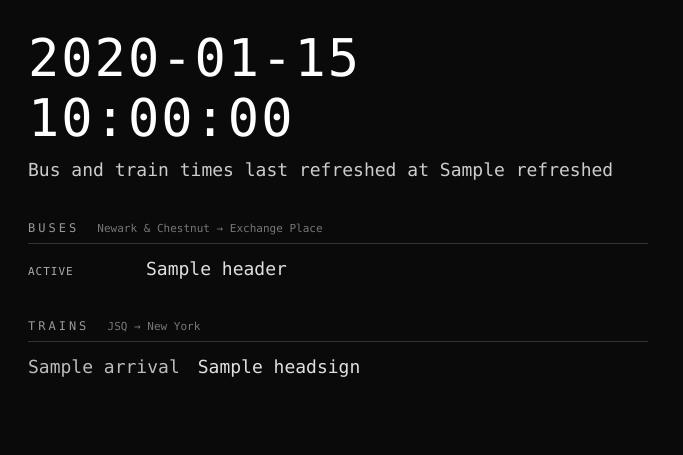
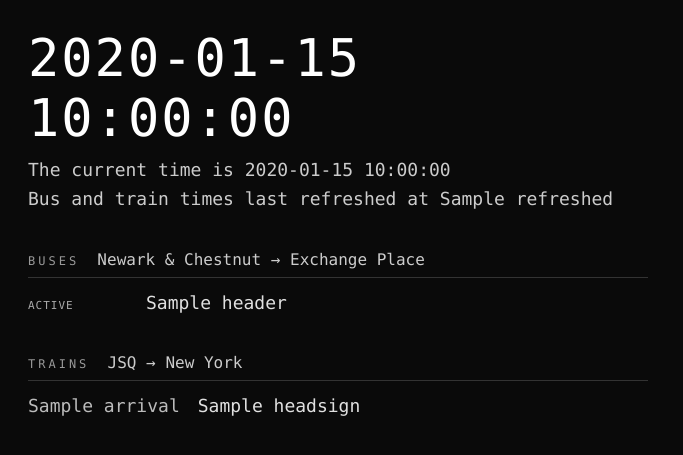
Before and after one commit to EscVelocityDigital/TransportationApp, a Flask app: template board/templates/board.html in a window 1280 px wide. Shown: the top 455 px of the page, without its empty margins (0-683 px from the left). Run offline with Flask 3, Linux system fonts and the light colour scheme; the template is opened without the code that fills it: most values are stand-ins (such as "Sample title", 1, 10 or a date in 2020).

Commit message:
Increase subtitle size, restore current time label
Co-Authored-By: Claude Sonnet 4.6 <noreply@anthropic.com>

```diff
--- a/board/static/style.css
+++ b/board/static/style.css
@@ -41,8 +41,8 @@ h2 {
 }
 
 .subtitle {
-  font-size: 11px;
-  color: #777;
+  font-size: 16px;
+  color: #ccc;
   margin-left: 8px;
   letter-spacing: 0;
 }
--- a/board/templates/board.html
+++ b/board/templates/board.html
@@ -10,6 +10,7 @@
 
   <div class="clock">{{ now }}</div>
   <div class="meta">
+    <p>The current time is {{ now }}</p>
     <p>Bus and train times last refreshed at {{ refreshed }}</p>
   </div>
 
```
